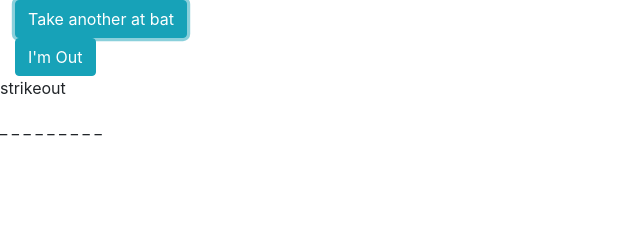
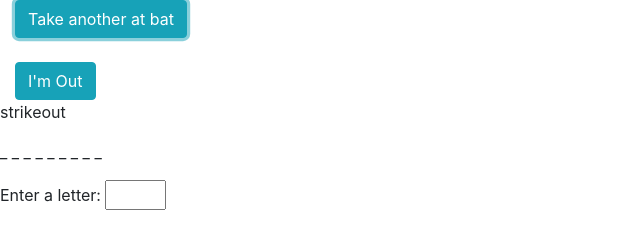
Before and after one commit to remrobem/Hangman-Game, a plain HTML site: page index.html in a window 1280 px wide. Both pictures are taken after a click on the button "Guess a baseball word". Shown: the whole page, without its empty margins (0-640 px from the left). Drawn offline with nearby package versions, Linux system fonts and the light colour scheme.

Commit message:
additional code

```diff
--- a/assets/css/style.css
+++ b/assets/css/style.css
@@ -1,5 +1,7 @@
 
-
+#guessInput {
+    white-space: pre;
+}
 .container .btn {
     position: absolute;
     top: 50%;
--- a/index.html
+++ b/index.html
@@ -24,7 +24,9 @@
             <!-- <img src="assets/images/baseball.jpg" alt="Baseball"> -->
             <button type="button" id="start-button" class="btn btn-info" onclick="playGame()">Guess a baseball word</button>
         </div>
-
+    </div>
+    <br>
+    <div class="container-fluid">
         <div>
             <button type="button" id="done-button" class="btn btn-info">I'm Out</button>
         </div>
@@ -38,16 +40,27 @@
         </p>
     </div>
 
+    <div>
+        <form name="inputForm">
+            Enter a letter:
+            <input type="text" name="inputLetter" maxlength="1" size="1">
+        </form>
+    </div>
+
+</body>
+
 
 <script>
     let wordCount = 0;
 
+    let wordList = ["strikeout", "baseball", "error", "shortstop", "catcher", "foul line", "umpire",
+        "take me out to the ballgame", "double play", "washingtion nationals"
+    ];
+
     function playGame() {
 
         // select the next word for player to guess and increment counter for next play
-            let word = getWord(wordCount);
-            wordCount++;
-
+        let word = wordList[wordCount];
 
         // display the word (for testing only)
         document.getElementById("word").textContent = word;
@@ -61,21 +74,23 @@
 
         // display the input line for the player to enter letters
         document.getElementById("guessInput").textContent = wordDisplay;
-        };
 
-        // get a word from the word array
-        function getWord(index) {
-            let wordList = ["strikeout", "baseball", "error", "shortstop", "catcher", "foul line", "umpire",
-                "take me out to the ballgame", "strike three, you're out", "double play", "Washingtion Nationals"
-            ];
-            return wordList[index];
+        // what to do when gone thru the words
+        wordCount++;
+        if (wordCount > wordList.length) {
+            wordCount = 0;
+        }
     };
 
     // build the guess line with an _ for each letter in the word
     function buildGuess(word) {
         let wordDisplay = "";
         for (i = 0; i < word.length; i++) {
-                wordDisplay = wordDisplay + " " + "_";
+            if (word.charAt(i) === " ") {
+                wordDisplay = wordDisplay.concat("  ");
+            } else {
+                wordDisplay = wordDisplay.concat("_ ");
+            }
         }
         return wordDisplay
     }
```
Lines whose indentation alone changed are shown as unchanged.
